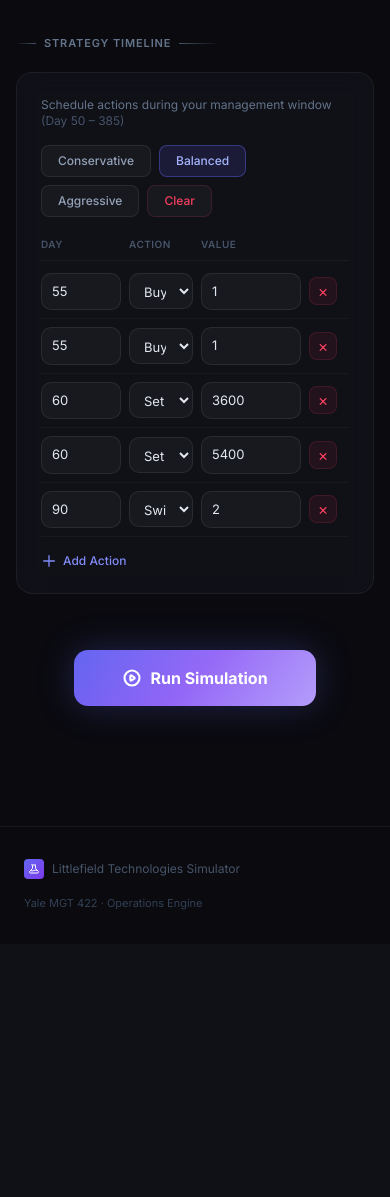
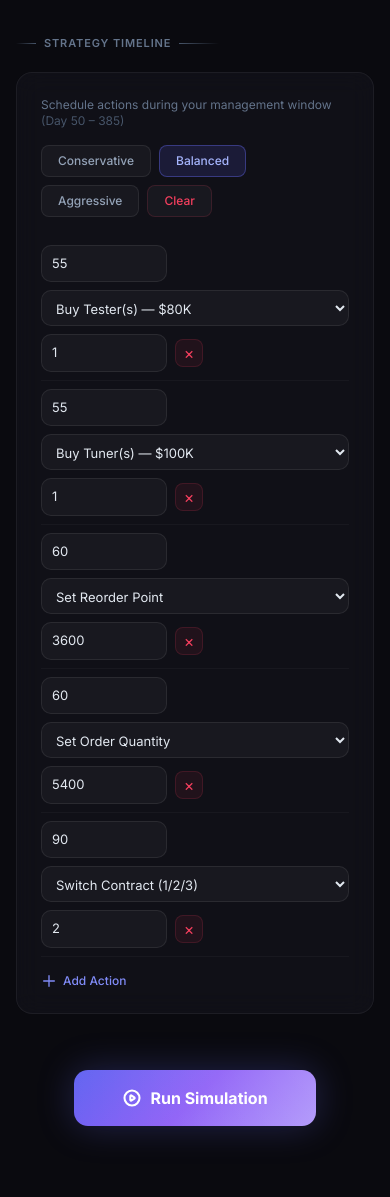
Before and after one commit to mahaddad/littlefield-sim, a Flask app: page / in a window 390 px wide. Shown: the part 2040-3237 px from the top of the page. Before the commit the page ends 2950 px from the top, so only its background shows below. Run offline with Flask 3, Linux system fonts and the light colour scheme; some libraries are stand-ins or nearby versions.

Commit message:
Fix timeline layout on mobile
Action dropdown gets its own full-width row on small screens
so the text isn't cut off. Day and Value share the top row.

Co-Authored-By: Claude Sonnet 4.5 <noreply@anthropic.com>

```diff
--- a/templates/index.html
+++ b/templates/index.html
@@ -126,6 +126,13 @@
       padding: 8px 0;
       border-bottom: 1px solid rgba(255,255,255,0.04);
       animation: fadeIn 0.3s ease-out;
+    }
+    @media (max-width: 639px) {
+      .tl-row {
+        grid-template-columns: 1fr 1fr 40px;
+        grid-template-rows: auto auto;
+      }
+      .tl-row .tl-action { grid-column: 1 / -1; }
     }
     .tl-row .input-field { padding: 8px 10px; font-size: 13px; }
 
@@ -402,8 +409,8 @@
           </div>
         </div>
 
-        <!-- Timeline header -->
-        <div class="grid grid-cols-[80px_1fr_100px_40px] gap-2 text-[10px] font-semibold text-slate-600 uppercase tracking-wider pb-2 border-b border-white/5 mb-1">
+        <!-- Timeline header (hidden on mobile since layout changes) -->
+        <div class="hidden sm:grid grid-cols-[80px_1fr_100px_40px] gap-2 text-[10px] font-semibold text-slate-600 uppercase tracking-wider pb-2 border-b border-white/5 mb-1">
           <span>Day</span><span>Action</span><span>Value</span><span></span>
         </div>
         <div id="timeline-body"></div>
@@ -600,9 +607,9 @@ function addRow(day = 50, action = "buy_tester", value = 1) {
     `<option value="${a.v}" ${a.v === action ? "selected" : ""}>${a.l}</option>`
   ).join("");
   row.innerHTML = `
-    <input type="number" value="${day}" min="0" max="485" class="input-field tl-day">
+    <input type="number" value="${day}" min="0" max="485" class="input-field tl-day" placeholder="Day">
     <select class="input-field tl-action">${opts}</select>
-    <input type="number" value="${value}" min="0" max="50000" class="input-field tl-value">
+    <input type="number" value="${value}" min="0" max="50000" class="input-field tl-value" placeholder="Value">
     <button onclick="this.parentElement.remove()" class="remove-btn">&times;</button>
   `;
   body.appendChild(row);
```
